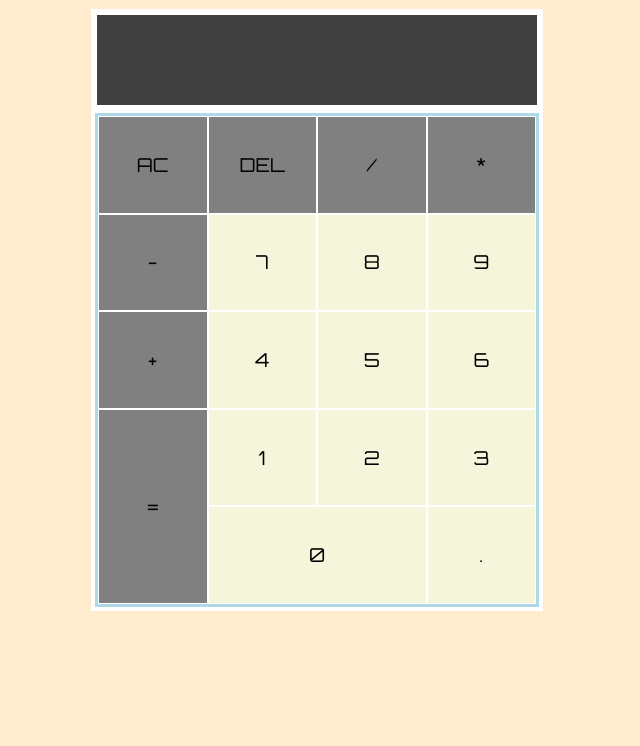
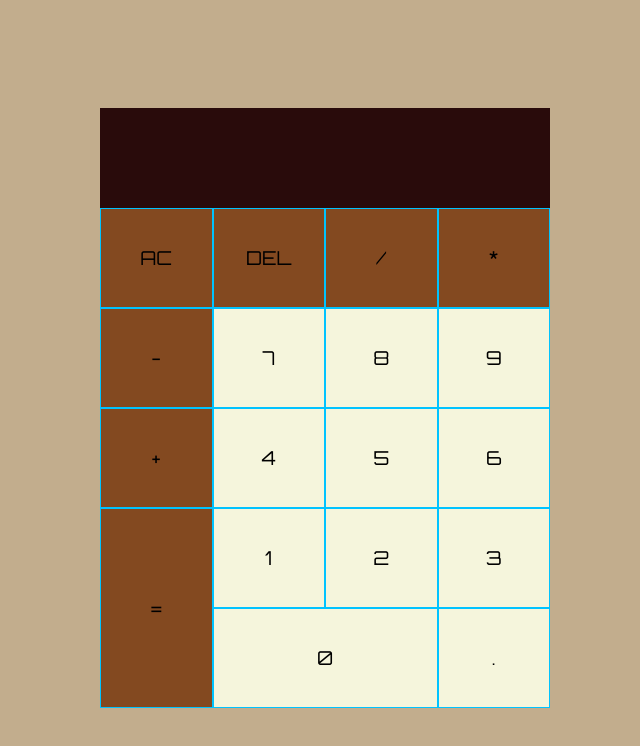
Before and after one commit to Eli8375/calculator, a plain HTML site: page index.html in a window 1280 px wide. Shown: the whole page, without its empty margins (323-963 px from the left). Drawn offline with Linux system fonts and the light colour scheme.

Commit message:
cleaned up ui, added visual to determine which operator user has selected

```diff
--- a/styles.css
+++ b/styles.css
@@ -3,16 +3,16 @@
 }
 
 body {
-    background-color: blanchedalmond;
     display: grid;
     align-content: center;
     justify-content: center;
+    height: 100vh;
+    width: 100vw;
+    background-color: rgb(194, 173, 141);
 }
 
 .calculator {
-    background-color: white;
-    margin: 1px;
-    padding: 1px;
+    background-color: brown;
     display: grid;
     justify-content: center;
     align-content: center;
@@ -22,7 +22,6 @@ body {
 
 .screen-area {
     display: flex;
-    margin: 5px;
     padding: 10px;
     background-color: rgba(0, 0, 0, .75);
     justify-content: end;
@@ -32,8 +31,6 @@ body {
 }
 
 .button-area {
-    margin: 3px;
-    padding: 3px;
     display: grid;
     grid-template-columns: repeat(4, 1fr);
     background-color: lightblue;
@@ -41,7 +38,7 @@ body {
 }
 
 button {
-    border: white 1px solid;
+    border: rgb(0, 195, 255) 1px solid;
     font-size: larger;
     outline: none;
 }
@@ -51,11 +48,11 @@ button {
 }
 
 .operator {
-    background-color: grey;
+    background-color: rgb(131, 73, 32);
 }
 
 .misc {
-    background-color: grey;
+    background-color: rgb(131, 73, 32);
 }
 
 #equals {
@@ -66,7 +63,14 @@ button {
     grid-column: span 2;
 }
 
-
 button:hover {
     background-color: rgb(193, 14, 14);
 }
+
+button.operator:focus {
+    background-color: red;
+}
+
+button.misc:active, button.number:active {
+    background-color: red;
+}
```
